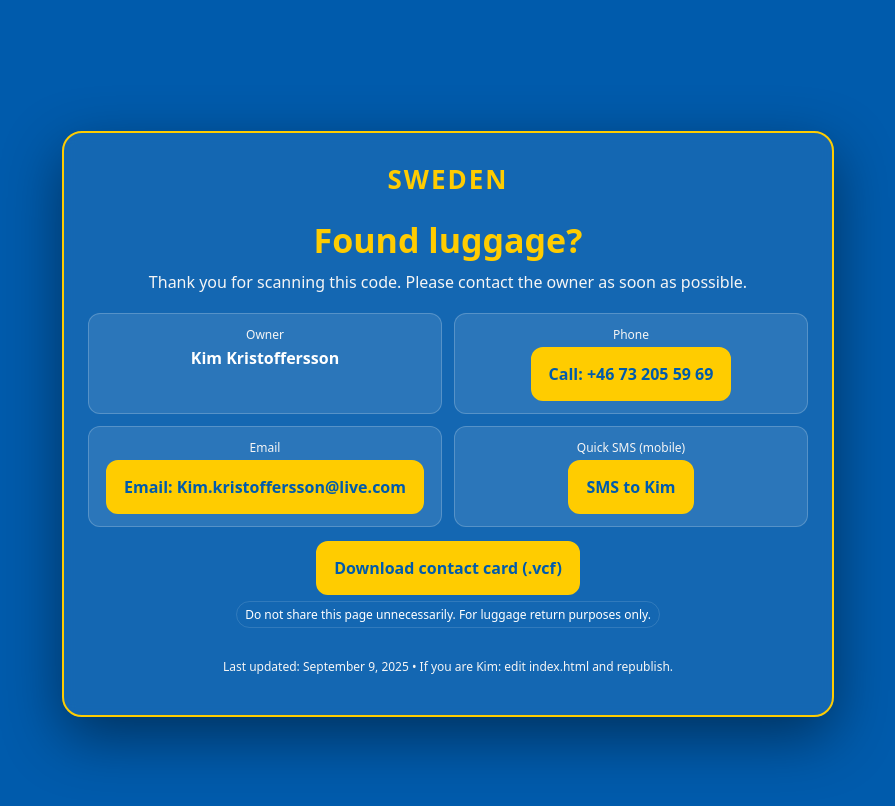
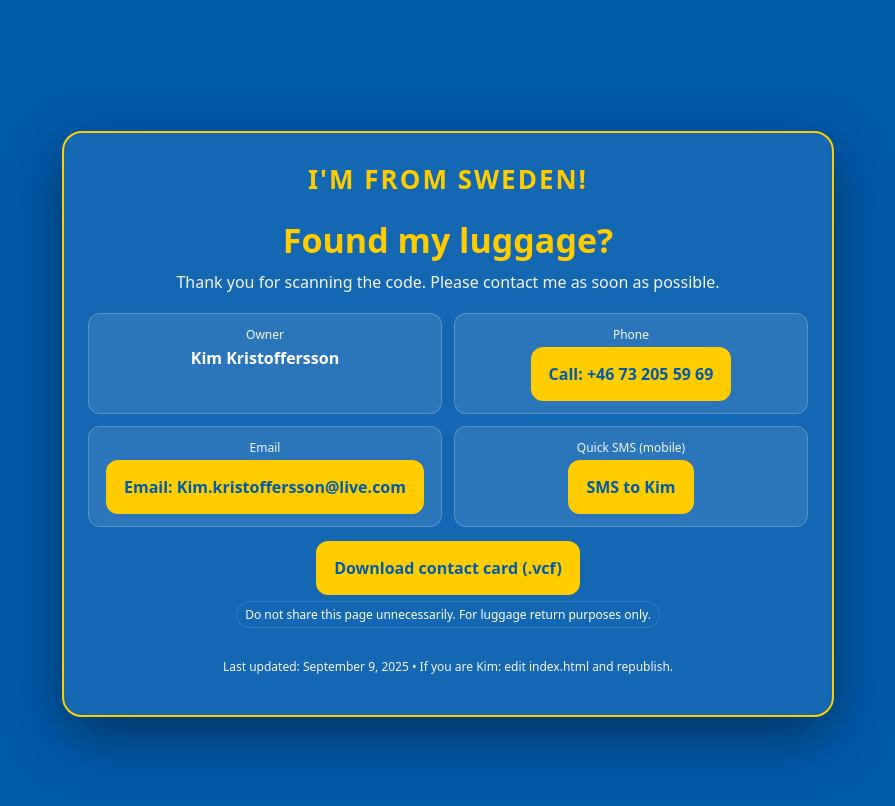
Before and after one commit to polacoloco12/bagage, a plain HTML site: page index.html in a window 1280 px wide. Shown: the whole page, without its empty margins (192-1087 px from the left). Drawn offline with Linux system fonts and the light colour scheme.

Commit message:
Update index.html
textredigering

```diff
--- a/index.html
+++ b/index.html
@@ -80,9 +80,9 @@
 </head>
 <body>
   <main class="card" role="main">
-    <h2>SWEDEN</h2>
-    <h1>Found luggage?</h1>
-    <p class="lead">Thank you for scanning this code. Please contact the owner as soon as possible.</p>
+    <h2>I'M FROM SWEDEN!</h2>
+    <h1>Found my luggage?</h1>
+    <p class="lead">Thank you for scanning the code. Please contact me as soon as possible.</p>
 
     <section class="row">
       <div class="field">
@@ -95,7 +95,7 @@
       </div>
       <div class="field">
         <div class="label">Email</div>
-        <div class="value"><a class="btn" href="mailto:Kim.kristoffersson@live.com?subject=Found%20luggage&body=Hello%20Kim%2C%20I%20found%20your%20luggage.%20You%20can%20call%20me%20at%20%3Cyour%20number%3E." aria-label="Email Kim">Email: Kim.kristoffersson@live.com</a></div>
+        <div class="value"><a class="btn" href="mailto:kim.kristoffersson@live.com?subject=Found%20luggage&body=Hello%20Kim%2C%20I%20found%20your%20luggage.%20You%20can%20call%20me%20at%20%3Cyour%20number%3E." aria-label="Email Kim">Email: Kim.kristoffersson@live.com</a></div>
       </div>
       <div class="field">
         <div class="label">Quick SMS (mobile)</div>
```
